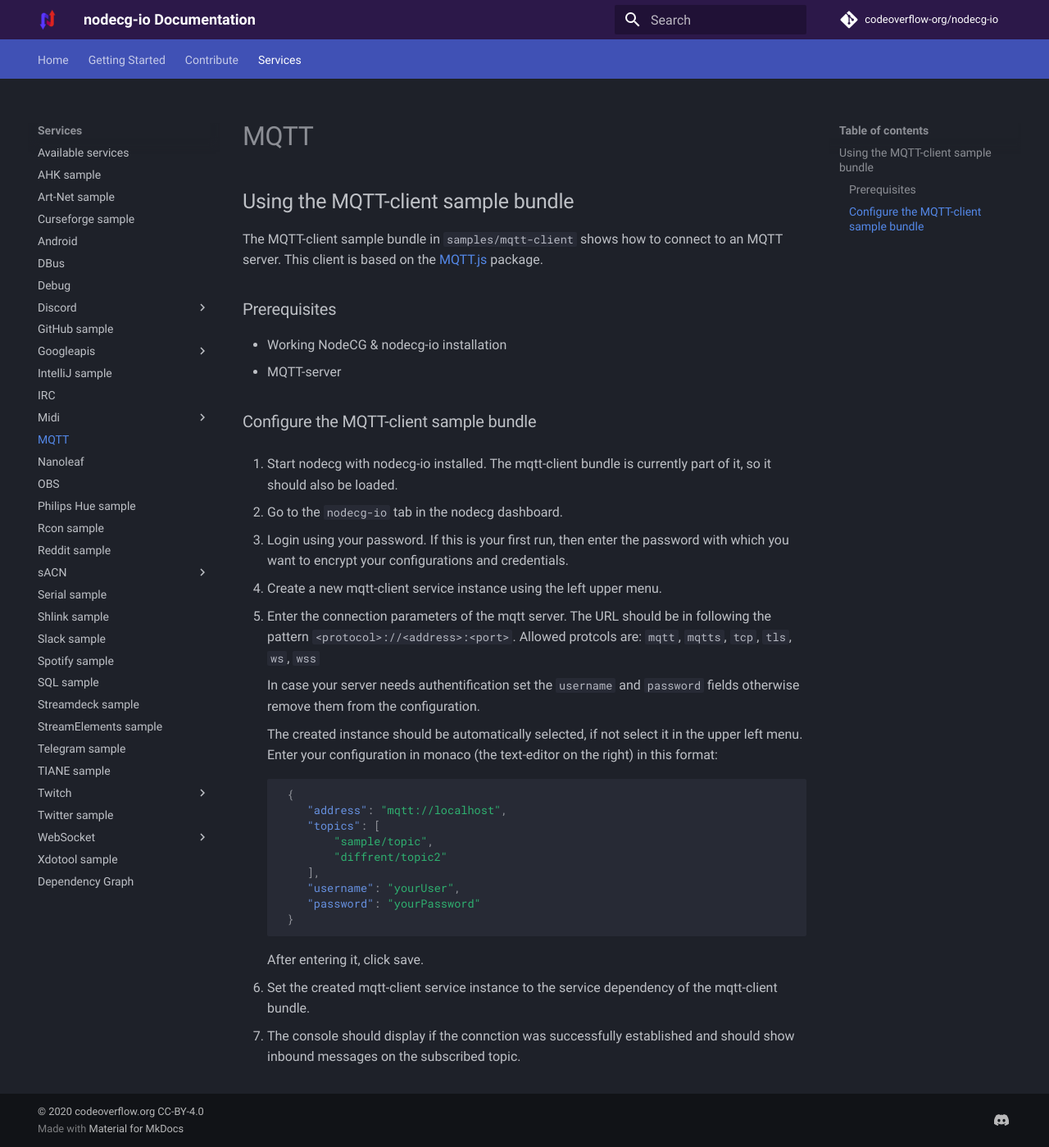
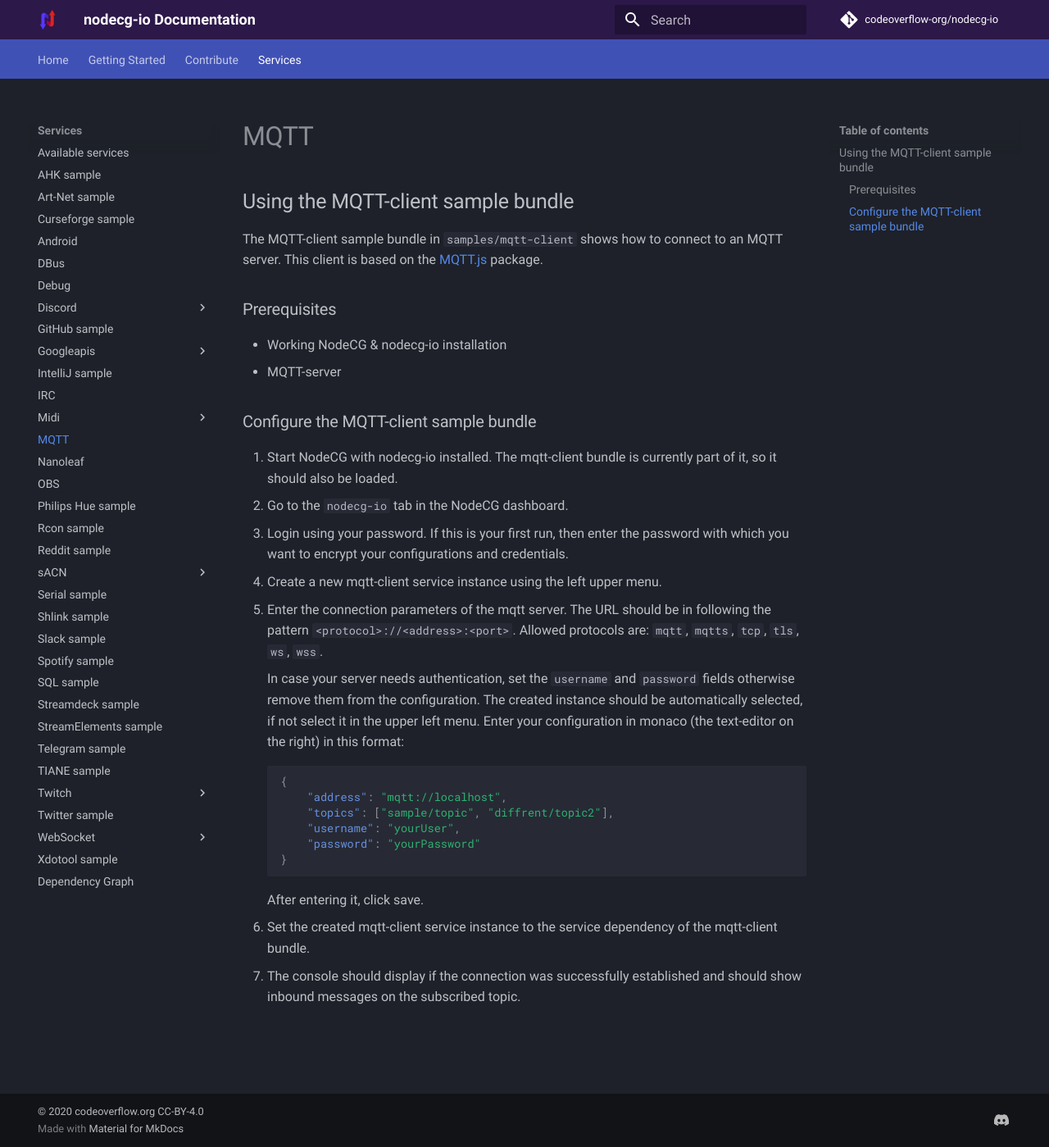
Before and after one commit to codeoverflow-org/nodecg-io-docs, an MkDocs documentation site: the page built from docs/samples/mqtt-client.md, in a window 1280 px wide and 1399 px high. Shown: the whole window at 82% size. Built offline with MkDocs 1.6.1 and Material for MkDocs 9.7.7, drawn with Linux system fonts in a browser that asks for light colours; comment, search, counter and statistics services are not loaded; the version menu is left out.

Commit message:
Format mqtt-client.md
Signed-off-by: Tim_Tech_Dev <Tim_Tech_Dev@protonmail.com>

````diff
--- a/docs/samples/mqtt-client.md
+++ b/docs/samples/mqtt-client.md
@@ -4,39 +4,31 @@
 
 ### Prerequisites
 
-- Working NodeCG & nodecg-io installation
-- MQTT-server
+-   Working NodeCG & nodecg-io installation
+-   MQTT-server
 
 ### Configure the MQTT-client sample bundle
 
-1. Start nodecg with nodecg-io installed. The mqtt-client bundle is currently part of it, so it should also be loaded.
-
-2. Go to the `nodecg-io` tab in the nodecg dashboard.
-
+1. Start NodeCG with nodecg-io installed. The mqtt-client bundle is currently part of it, so it should also be loaded.
+2. Go to the `nodecg-io` tab in the NodeCG dashboard.
 3. Login using your password. If this is your first run, then enter the password with which you want to encrypt your configurations and credentials.
-
 4. Create a new mqtt-client service instance using the left upper menu.
 
-5. Enter the connection parameters of the mqtt server. The URL should be in following the pattern `<protocol>://<address>:<port>`. Allowed protcols are: `mqtt`, `mqtts`, `tcp`, `tls`, `ws`, `wss`
+5. Enter the connection parameters of the mqtt server. The URL should be in following the pattern `<protocol>://<address>:<port>`. Allowed protocols are: `mqtt`, `mqtts`, `tcp`, `tls`, `ws`, `wss`.
 
-    In case your server needs authentification set the `username` and `password` fields otherwise remove them from the configuration.
-
+    In case your server needs authentication, set the `username` and `password` fields otherwise remove them from the configuration.
     The created instance should be automatically selected, if not select it in the upper left menu. Enter your configuration in monaco (the text-editor on the right) in this format:
 
     ```json
-     {
+    {
         "address": "mqtt://localhost",
-        "topics": [
-            "sample/topic",
-            "diffrent/topic2"
-        ],
+        "topics": ["sample/topic", "diffrent/topic2"],
         "username": "yourUser",
         "password": "yourPassword"
-     }
+    }
     ```
 
     After entering it, click save.
 
 6. Set the created mqtt-client service instance to the service dependency of the mqtt-client bundle.
-
-7. The console should display if the connction was successfully established and should show inbound messages on the subscribed topic.
+7. The console should display if the connection was successfully established and should show inbound messages on the subscribed topic.
````
